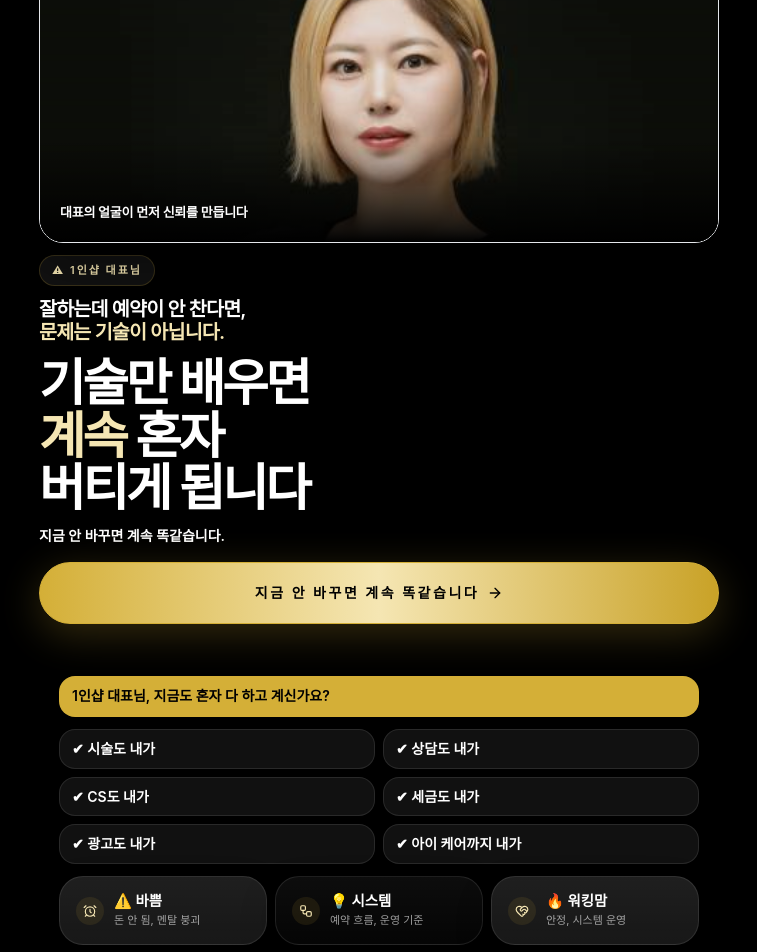
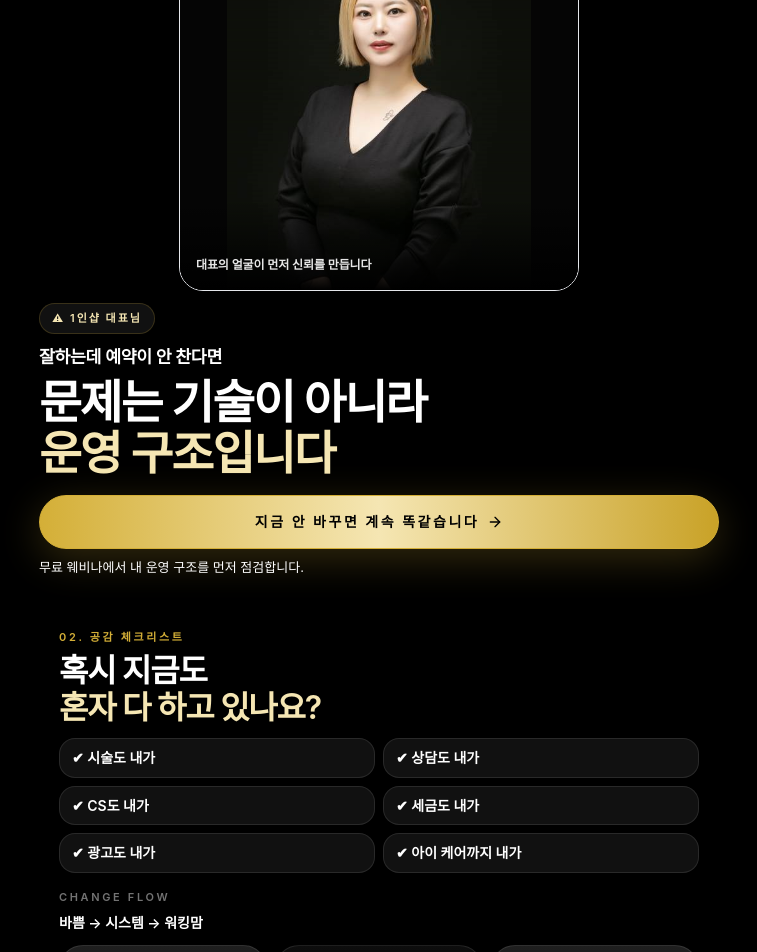
Before and after one commit to mrsweet0519/charis-landing, a React (Vite) app: page / in a window 1280 px wide. Shown: the part 220-1172 px from the top of the page, without its empty margins (261-1018 px from the left). Built offline with nearby package versions, Linux system fonts and the light colour scheme.

Commit message:
Fix hero image ratio and structure

```diff
--- a/src/pages/Landing.tsx
+++ b/src/pages/Landing.tsx
@@ -273,19 +273,19 @@ function HeroPortraitCard() {
 
   if (!imageFailed) {
     return (
-      <div className="relative overflow-hidden rounded-[1.5rem] border border-white/8 bg-[radial-gradient(circle_at_top,_rgba(212,175,55,0.14),_transparent_36%),linear-gradient(180deg,_#111111_0%,_#090909_100%)] shadow-[0_22px_44px_rgba(0,0,0,0.34)]">
-        <div className="relative flex h-[352px] items-center justify-center overflow-hidden bg-[#101010] sm:h-[372px]">
+      <div className="mx-auto w-full max-w-[360px] overflow-hidden rounded-[1.5rem] border border-white/8 bg-[radial-gradient(circle_at_top,_rgba(212,175,55,0.12),_transparent_36%),linear-gradient(180deg,_#111111_0%,_#050505_100%)] shadow-[0_22px_44px_rgba(0,0,0,0.34)] sm:max-w-[400px]">
+        <div className="relative aspect-[4/5] max-h-[420px] w-full overflow-hidden bg-[#050505]">
           <img
             src="/images/ceo.jpg"
             alt="카리스뷰티 대표"
-            className="h-full w-full object-cover object-[center_18%] sm:object-[center_18%]"
+            className="h-full w-full object-contain object-center pt-3"
             loading="eager"
             fetchPriority="high"
             onError={() => setImageFailed(true)}
           />
-          <div className="absolute inset-0 bg-black/10" />
-          <div className="absolute inset-x-0 bottom-0 bg-gradient-to-t from-black via-black/42 to-transparent px-5 pb-5 pt-16">
-            <p className="text-[13px] font-semibold tracking-[-0.02em] text-white/94">
+          <div className="absolute inset-0 bg-black/8" />
+          <div className="absolute inset-x-0 bottom-0 bg-gradient-to-t from-black via-black/38 to-transparent px-4 pb-4 pt-14">
+            <p className="text-[12px] font-semibold tracking-[-0.01em] text-white/90">
               대표의 얼굴이 먼저 신뢰를 만듭니다
             </p>
           </div>
@@ -295,7 +295,7 @@ function HeroPortraitCard() {
   }
 
   return (
-    <div className="relative overflow-hidden rounded-[1.5rem] border border-white/8 bg-[radial-gradient(circle_at_top,_rgba(212,175,55,0.18),_transparent_34%),linear-gradient(180deg,_#151515_0%,_#0C0C0C_100%)] p-4 shadow-[0_22px_44px_rgba(0,0,0,0.34)]">
+    <div className="mx-auto w-full max-w-[360px] overflow-hidden rounded-[1.5rem] border border-white/8 bg-[radial-gradient(circle_at_top,_rgba(212,175,55,0.18),_transparent_34%),linear-gradient(180deg,_#151515_0%,_#0C0C0C_100%)] p-4 shadow-[0_22px_44px_rgba(0,0,0,0.34)] sm:max-w-[400px]">
       <div className="flex items-center justify-between gap-3">
         <div>
           <p className="text-[11px] font-semibold uppercase tracking-[0.24em] text-[#D4AF37]">
@@ -311,7 +311,7 @@ function HeroPortraitCard() {
         </div>
       </div>
 
-      <div className="relative mt-4 flex h-[352px] items-end justify-center overflow-hidden rounded-[1.25rem] border border-white/8 bg-[radial-gradient(circle_at_top,_rgba(245,230,179,0.14),_transparent_32%),#171717] sm:h-[372px]">
+      <div className="relative mt-4 flex aspect-[4/5] max-h-[420px] items-end justify-center overflow-hidden rounded-[1.25rem] border border-white/8 bg-[radial-gradient(circle_at_top,_rgba(245,230,179,0.14),_transparent_32%),#171717]">
         <div className="absolute inset-x-0 top-0 h-20 bg-[linear-gradient(180deg,rgba(212,175,55,0.18),transparent)]" />
         <div className="absolute left-6 top-6 rounded-full bg-black/50 px-3 py-2 text-xs font-semibold text-white/75">
           ⚠️ 바쁨
@@ -507,39 +507,40 @@ export function Landing() {
                 ⚠ 1인샵 대표님
               </div>
 
-              <p className="mt-3 text-[1.12rem] font-semibold leading-[1.22] tracking-[-0.04em] text-white sm:text-[1.22rem]">
-                <span className="block">잘하는데 예약이 안 찬다면,</span>
-                <span className="block text-[#F5E6B3]">문제는 기술이 아닙니다.</span>
+              <p className="mt-3 text-[1rem] font-semibold leading-[1.22] tracking-[-0.02em] text-white sm:text-[1.08rem]">
+                <span className="block">잘하는데 예약이 안 찬다면</span>
               </p>
 
-              <h1 className="mt-3 text-[2.62rem] font-semibold leading-[1.04] tracking-[-0.06em] text-white sm:text-[3.15rem]">
-                <span className="block">기술만 배우면</span>
-                <span className="block">
-                  <span className="text-[#F5E6B3]">계속</span> 혼자
-                </span>
-                <span className="block">버티게 됩니다</span>
+              <h1 className="mt-2.5 text-[2.5rem] font-semibold leading-[1.1] tracking-[-0.04em] text-white sm:text-[2.9rem]">
+                <span className="block">문제는 기술이 아니라</span>
+                <span className="block text-[#F5E6B3]">운영 구조입니다</span>
               </h1>
-
-              <p className="mt-3 text-[14px] font-semibold leading-5 text-white/74">
-                지금 안 바꾸면 계속 똑같습니다.
-              </p>
 
               <div className="mt-4">
                 <CTAButton
                   href={WEBINAR_CTA}
                   label="지금 안 바꾸면 계속 똑같습니다"
-                  className="min-h-[62px] w-full justify-center px-7 text-[15px]"
+                  className="min-h-[54px] w-full justify-center px-6 text-[14px]"
                 />
+                <p className="mt-2 text-[13px] leading-5 text-white/62">
+                  무료 웨비나에서 내 운영 구조를 먼저 점검합니다.
+                </p>
               </div>
             </Reveal>
           </div>
         </section>
 
-        <Block className="pt-0 pb-5 sm:pb-6">
+        <Block className="pt-1 pb-5 sm:pb-6">
           <Reveal>
-            <Bubble tone="gold" className="px-3 py-2 text-[13px] font-semibold leading-[1.35]">
-              1인샵 대표님, 지금도 혼자 다 하고 계신가요?
-            </Bubble>
+            <div>
+              <p className="text-[11px] font-semibold uppercase tracking-[0.24em] text-[#D4AF37]">
+                02. 공감 체크리스트
+              </p>
+              <h2 className="mt-2 text-[1.7rem] font-semibold leading-[1.14] tracking-[-0.04em] text-white sm:text-[2rem]">
+                혹시 지금도
+                <span className="block text-[#F5E6B3]">혼자 다 하고 있나요?</span>
+              </h2>
+            </div>
           </Reveal>
 
           <div className="mt-3 grid grid-cols-2 gap-2">
@@ -549,6 +550,17 @@ export function Landing() {
               </Bubble>
             ))}
           </div>
+
+          <Reveal>
+            <div className="mt-4">
+              <p className="text-[11px] font-semibold uppercase tracking-[0.24em] text-white/45">
+                Change Flow
+              </p>
+              <p className="mt-2 text-sm font-semibold leading-5 text-white/76">
+                바쁨 → 시스템 → 워킹맘
+              </p>
+            </div>
+          </Reveal>
 
           <div className="mt-3 -mx-1 flex snap-x snap-mandatory gap-2 overflow-x-auto px-1 pb-1 sm:mx-0 sm:grid sm:grid-cols-3 sm:overflow-visible sm:px-0 sm:pb-0">
             <DarkPanel className="min-w-[190px] snap-start bg-[#131313] p-3 sm:min-w-0">
```
